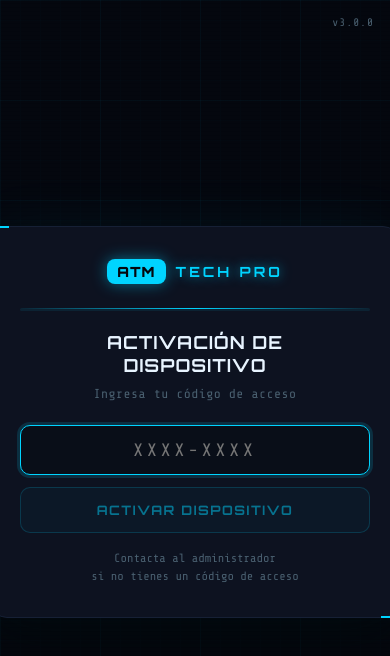
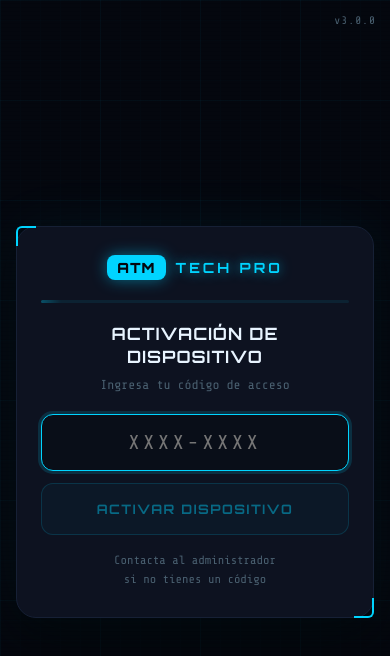
Before and after one commit to AlexanderGamonal/Tech-pro-atm, a React (Vite) app: page / in a window 390 px wide. Shown: the top 656 px of the page. Built offline with nearby package versions, Linux system fonts and the light colour scheme.

Commit message:
fix: make activation screen fully responsive and fix activation sync event across hooks

```diff
--- a/src/views/ActivationView.tsx
+++ b/src/views/ActivationView.tsx
@@ -20,16 +20,16 @@ const C = {
 const css = `
 @import url('https://fonts.googleapis.com/css2?family=Orbitron:wght@700;900&family=Share+Tech+Mono&family=Rajdhani:wght@500;600;700&display=swap');
 
-@keyframes gridPulse { 0%,100%{opacity:.4} 50%{opacity:1} }
-@keyframes cardIn { from{opacity:0;transform:translateY(16px) scale(.97)} to{opacity:1;transform:translateY(0) scale(1)} }
+@keyframes cardIn { from{opacity:0;transform:translateY(20px)} to{opacity:1;transform:translateY(0)} }
 @keyframes spin { to{transform:rotate(360deg)} }
-@keyframes scanLine { 0%{transform:translateY(-100%)} 100%{transform:translateY(400%)} }
+@keyframes scanLine { 0%{transform:translateX(-100%)} 100%{transform:translateX(200%)} }
 @keyframes glowPulse { 0%,100%{box-shadow:0 0 10px rgba(0,212,255,.3)} 50%{box-shadow:0 0 28px rgba(0,212,255,.7),0 0 50px rgba(0,212,255,.2)} }
 @keyframes textGlow { 0%,100%{text-shadow:0 0 8px rgba(0,212,255,.5)} 50%{text-shadow:0 0 20px rgba(0,212,255,.95),0 0 40px rgba(0,212,255,.3)} }
 @keyframes successPop { 0%{transform:scale(.8)} 60%{transform:scale(1.15)} 100%{transform:scale(1)} }
+@keyframes errShake { 0%,100%{transform:translateX(0)} 20%,60%{transform:translateX(-6px)} 40%,80%{transform:translateX(6px)} }
 
 .act-grid {
-    position:fixed;inset:0;z-index:0;
+    position:fixed;inset:0;z-index:0;pointer-events:none;
     background-image:
         linear-gradient(rgba(0,212,255,.028) 1px,transparent 1px),
         linear-gradient(90deg,rgba(0,212,255,.028) 1px,transparent 1px),
@@ -41,16 +41,62 @@ const css = `
     position:fixed;inset:0;z-index:0;pointer-events:none;
     background:repeating-linear-gradient(to bottom,transparent,transparent 3px,rgba(0,0,0,.06) 3px,rgba(0,0,0,.06) 4px);
 }
+.act-wrap {
+    position:relative;z-index:1;
+    min-height:100svh;
+    display:flex;flex-direction:column;
+    align-items:center;justify-content:center;
+    padding:24px 16px;
+    box-sizing:border-box;
+    overflow-y:auto;
+}
 .act-card {
+    width:100%;max-width:380px;
+    background:${C.card};
+    border:1px solid ${C.border};
+    border-radius:20px;
+    padding:28px 24px;
+    box-sizing:border-box;
+    box-shadow:0 0 60px rgba(0,212,255,.06),0 24px 48px rgba(0,0,0,.6);
     animation:cardIn .5s cubic-bezier(.22,1,.36,1) both;
-    backdrop-filter:blur(12px);
+    position:relative;
 }
 .act-badge { animation:glowPulse 2.5s ease-in-out infinite; }
 .act-title { animation:textGlow 2.5s ease-in-out infinite; }
-.act-input:focus { outline:none; border-color:${C.accent} !important; box-shadow:0 0 0 3px rgba(0,212,255,.15) !important; }
-.act-btn { transition:all .2s; }
-.act-btn:hover:not(:disabled) { background:rgba(0,212,255,.18) !important; box-shadow:0 0 18px rgba(0,212,255,.35) !important; }
-.act-btn:disabled { opacity:.5;cursor:default; }
+.act-input {
+    width:100%;box-sizing:border-box;
+    background:#090e18;
+    border:1.5px solid ${C.border};
+    border-radius:12px;
+    padding:16px;
+    font-family:'Share Tech Mono',monospace;
+    font-size:20px;
+    letter-spacing:4px;
+    color:${C.accent};
+    text-align:center;
+    margin-bottom:12px;
+    transition:border-color .2s,box-shadow .2s,color .2s;
+    -webkit-appearance:none;
+}
+.act-input:focus { outline:none; border-color:${C.accent}; box-shadow:0 0 0 3px rgba(0,212,255,.15); }
+.act-input.err { border-color:${C.rdBd}; color:${C.rd}; animation:errShake .35s ease; }
+.act-btn {
+    width:100%;padding:16px;border-radius:12px;
+    border:1.5px solid ${C.acBd};
+    background:${C.acBg};color:${C.accent};
+    font-family:'Orbitron',sans-serif;font-weight:700;
+    font-size:13px;letter-spacing:1.5px;
+    cursor:pointer;
+    display:flex;align-items:center;justify-content:center;gap:8px;
+    margin-bottom:16px;
+    transition:all .2s;
+    min-height:52px;
+    -webkit-tap-highlight-color:transparent;
+}
+.act-btn:active:not(:disabled) { opacity:.8;transform:scale(.98); }
+.act-btn:disabled { opacity:.45;cursor:default; }
+.act-btn.success { border-color:${C.gnBd};background:rgba(34,197,94,.1);color:${C.gn}; }
+.act-btn.error   { border-color:${C.rdBd};background:rgba(244,63,94,.07);color:${C.rd}; }
 `;
 
 function Spinner() {
@@ -81,7 +127,6 @@ export function ActivationView() {
     const inputRef = useRef<HTMLInputElement>(null);
 
     useEffect(() => {
-        // Inject CSS once
         const id = "act-css";
         if (!document.getElementById(id)) {
             const el = document.createElement("style");
@@ -100,47 +145,39 @@ export function ActivationView() {
         if (e.key === "Enter" && !isLoading && token.trim()) activate(token);
     }
 
-    // Button state
-    const btnBorder = isSuccess ? C.gnBd : isError ? C.rdBd : C.acBd;
-    const btnColor  = isSuccess ? C.gn   : isError ? C.rd   : C.accent;
-    const btnBg     = isSuccess ? "rgba(34,197,94,.1)" : isError ? "rgba(244,63,94,.07)" : C.acBg;
+    const btnClass = `act-btn${isSuccess ? " success" : isError ? " error" : ""}`;
 
     return (
-        <div style={{ minHeight:"100vh", background:C.bg, display:"flex", flexDirection:"column", alignItems:"center", justifyContent:"center", fontFamily:"'Rajdhani', sans-serif", position:"relative", overflow:"hidden" }}>
+        <div style={{ background: C.bg, fontFamily: "'Rajdhani', sans-serif" }}>
             <div className="act-grid" />
             <div className="act-scan-bg" />
 
             {/* Version badge */}
-            <div style={{ position:"fixed",top:16,right:16,fontSize:11,fontFamily:"'Share Tech Mono',monospace",color:C.dim,letterSpacing:"1px" }}>v3.0.0</div>
+            <div style={{ position:"fixed", top:14, right:14, fontSize:11, fontFamily:"'Share Tech Mono',monospace", color:C.dim, letterSpacing:"1px", zIndex:10 }}>v3.0.0</div>
 
-            {/* Card */}
-            <div className="act-card" style={{
-                position:"relative", zIndex:1,
-                width:"min(360px, calc(100vw - 40px))",
-                background:C.card,
-                border:`1px solid ${C.border}`,
-                borderRadius:16,
-                padding:"32px 28px",
-                boxShadow:"0 0 60px rgba(0,212,255,.06),0 24px 48px rgba(0,0,0,.6)",
-            }}>
+            <div className="act-wrap">
+                <div className="act-card">
                     {/* Corner brackets */}
-                <div style={{ position:"absolute",top:-1,left:-1,width:16,height:16,borderTop:`2px solid ${C.accent}`,borderLeft:`2px solid ${C.accent}`,borderRadius:"4px 0 0 0" }} />
-                <div style={{ position:"absolute",bottom:-1,right:-1,width:16,height:16,borderBottom:`2px solid ${C.accent}`,borderRight:`2px solid ${C.accent}`,borderRadius:"0 0 4px 0" }} />
+                    <div style={{ position:"absolute",top:-1,left:-1,width:18,height:18,borderTop:`2px solid ${C.accent}`,borderLeft:`2px solid ${C.accent}`,borderRadius:"6px 0 0 0",pointerEvents:"none" }} />
+                    <div style={{ position:"absolute",bottom:-1,right:-1,width:18,height:18,borderBottom:`2px solid ${C.accent}`,borderRight:`2px solid ${C.accent}`,borderRadius:"0 0 6px 0",pointerEvents:"none" }} />
 
                     {/* Logo */}
-                <div style={{ display:"flex",alignItems:"center",justifyContent:"center",gap:10,marginBottom:24 }}>
-                    <div className="act-badge" style={{ background:C.accent,borderRadius:8,padding:"4px 10px",fontFamily:"'Orbitron',sans-serif",fontWeight:900,fontSize:14,color:"#04070e",letterSpacing:1 }}>ATM</div>
-                    <div className="act-title" style={{ fontFamily:"'Orbitron',sans-serif",fontWeight:700,fontSize:14,color:C.accent,letterSpacing:"3px" }}>TECH PRO</div>
+                    <div style={{ display:"flex", alignItems:"center", justifyContent:"center", gap:10, marginBottom:20 }}>
+                        <div className="act-badge" style={{ background:C.accent, borderRadius:8, padding:"4px 10px", fontFamily:"'Orbitron',sans-serif", fontWeight:900, fontSize:14, color:"#04070e", letterSpacing:1 }}>ATM</div>
+                        <div className="act-title" style={{ fontFamily:"'Orbitron',sans-serif", fontWeight:700, fontSize:14, color:C.accent, letterSpacing:"3px" }}>TECH PRO</div>
                     </div>
 
-                <ScanAnimation />
+                    {/* Scan bar */}
+                    <div style={{ position:"relative", width:"100%", height:3, background:"rgba(0,212,255,.08)", borderRadius:2, overflow:"hidden", marginBottom:20 }}>
+                        <div style={{ position:"absolute", top:0, left:0, bottom:0, width:"50%", background:`linear-gradient(90deg,transparent,${C.accent},transparent)`, animation:"scanLine 1.8s linear infinite" }} />
+                    </div>
 
-                {/* Header text */}
-                <div style={{ textAlign:"center",marginBottom:24 }}>
-                    <div style={{ fontFamily:"'Orbitron',sans-serif",fontWeight:700,fontSize:18,color:C.br,letterSpacing:1,lineHeight:1.3 }}>
+                    {/* Title */}
+                    <div style={{ textAlign:"center", marginBottom:22 }}>
+                        <div style={{ fontFamily:"'Orbitron',sans-serif", fontWeight:700, fontSize:17, color:C.br, letterSpacing:1, lineHeight:1.35 }}>
                             ACTIVACIÓN DE<br/>DISPOSITIVO
                         </div>
-                    <div style={{ fontSize:13,color:C.dim,marginTop:8,fontFamily:"'Share Tech Mono',monospace",letterSpacing:".5px" }}>
+                        <div style={{ fontSize:13, color:C.dim, marginTop:8, fontFamily:"'Share Tech Mono',monospace" }}>
                             Ingresa tu código de acceso
                         </div>
                     </div>
@@ -148,73 +185,48 @@ export function ActivationView() {
                     {/* Token input */}
                     <input
                         ref={inputRef}
-                    className="act-input"
+                        className={`act-input${isError ? " err" : ""}`}
                         value={token}
                         onChange={e => setToken(e.target.value.toUpperCase())}
                         onKeyDown={handleKeyDown}
                         placeholder="XXXX-XXXX"
                         disabled={isLoading || isSuccess}
                         maxLength={20}
-                    style={{
-                        width:"100%",
-                        boxSizing:"border-box",
-                        background:"#090e18",
-                        border:`1.5px solid ${isError ? C.rdBd : C.border}`,
-                        borderRadius:10,
-                        padding:"14px 16px",
-                        fontFamily:"'Share Tech Mono',monospace",
-                        fontSize:18,
-                        letterSpacing:"4px",
-                        color: isError ? C.rd : C.accent,
-                        textAlign:"center",
-                        marginBottom:12,
-                        transition:"border-color .2s,box-shadow .2s,color .2s",
-                    }}
+                        autoComplete="off"
+                        autoCorrect="off"
+                        spellCheck={false}
                     />
 
                     {/* Activate button */}
                     <button
-                    className="act-btn"
+                        className={btnClass}
                         onClick={() => activate(token)}
                         disabled={isLoading || isSuccess || !token.trim()}
-                    style={{
-                        width:"100%",
-                        padding:"14px",
-                        borderRadius:10,
-                        border:`1.5px solid ${btnBorder}`,
-                        background:btnBg,
-                        color:btnColor,
-                        fontFamily:"'Orbitron',sans-serif",
-                        fontWeight:700,
-                        fontSize:13,
-                        letterSpacing:"1.5px",
-                        cursor:"pointer",
-                        display:"flex",
-                        alignItems:"center",
-                        justifyContent:"center",
-                        gap:8,
-                        marginBottom:16,
-                    }}
                     >
-                    {isLoading && <Spinner />}
-                    {isSuccess && <CheckIcon />}
+                        {isLoading && <div style={{ width:18, height:18, border:"2.5px solid rgba(0,212,255,.2)", borderTopColor:C.accent, borderRadius:"50%", animation:"spin .7s linear infinite", flexShrink:0 }} />}
+                        {isSuccess && (
+                            <svg width="20" height="20" viewBox="0 0 24 24" fill="none" stroke={C.gn} strokeWidth="3" strokeLinecap="round" strokeLinejoin="round" style={{animation:"successPop .4s ease",flexShrink:0}}>
+                                <polyline points="20 6 9 17 4 12"/>
+                            </svg>
+                        )}
                         {isLoading ? "VALIDANDO..." : isSuccess ? "ACCESO CONCEDIDO" : "ACTIVAR DISPOSITIVO"}
                     </button>
 
-                {/* Error message */}
+                    {/* Error */}
                     {isError && (
-                    <div style={{ fontSize:13,color:C.rd,textAlign:"center",fontFamily:"'Rajdhani',sans-serif",fontWeight:600,lineHeight:1.4,padding:"10px 12px",background:"rgba(244,63,94,.07)",borderRadius:8,border:`1px solid ${C.rdBd}`,animation:"cardIn .3s ease" }}>
+                        <div style={{ fontSize:13, color:C.rd, textAlign:"center", fontFamily:"'Rajdhani',sans-serif", fontWeight:600, lineHeight:1.4, padding:"10px 12px", background:"rgba(244,63,94,.07)", borderRadius:8, border:`1px solid ${C.rdBd}`, animation:"cardIn .3s ease" }}>
                             ⚠ {errorMsg}
                         </div>
                     )}
 
-                {/* Footer hint */}
-                {!isError && (
-                    <div style={{ fontSize:12,color:C.dim,textAlign:"center",fontFamily:"'Share Tech Mono',monospace",lineHeight:1.5 }}>
-                        Contacta al administrador<br/>si no tienes un código de acceso
+                    {/* Hint */}
+                    {!isError && !isSuccess && (
+                        <div style={{ fontSize:12, color:C.dim, textAlign:"center", fontFamily:"'Share Tech Mono',monospace", lineHeight:1.6, marginTop:4 }}>
+                            Contacta al administrador<br/>si no tienes un código
                         </div>
                     )}
                 </div>
             </div>
+        </div>
     );
 }
```
Also changed, not shown: src/hooks/useActivation.ts (+10 -3 lines). Lines whose indentation alone changed are shown as unchanged.
